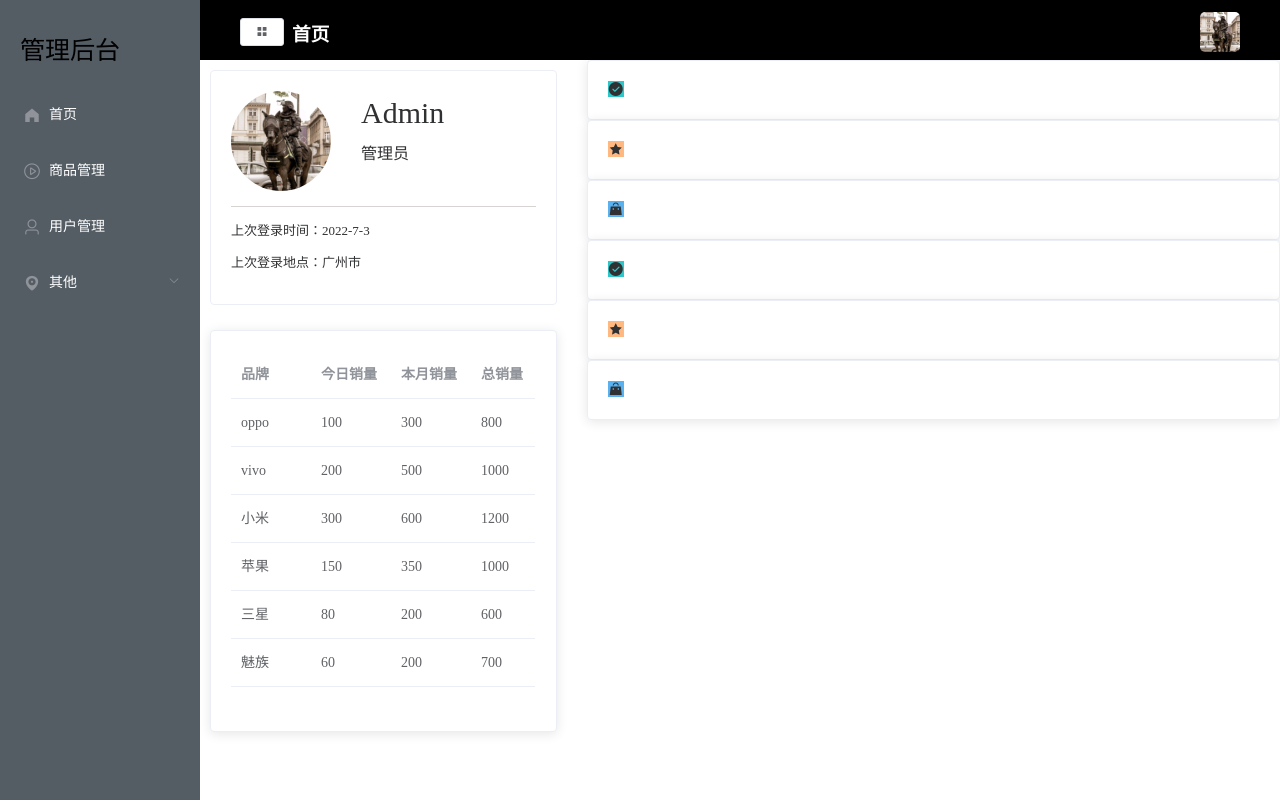
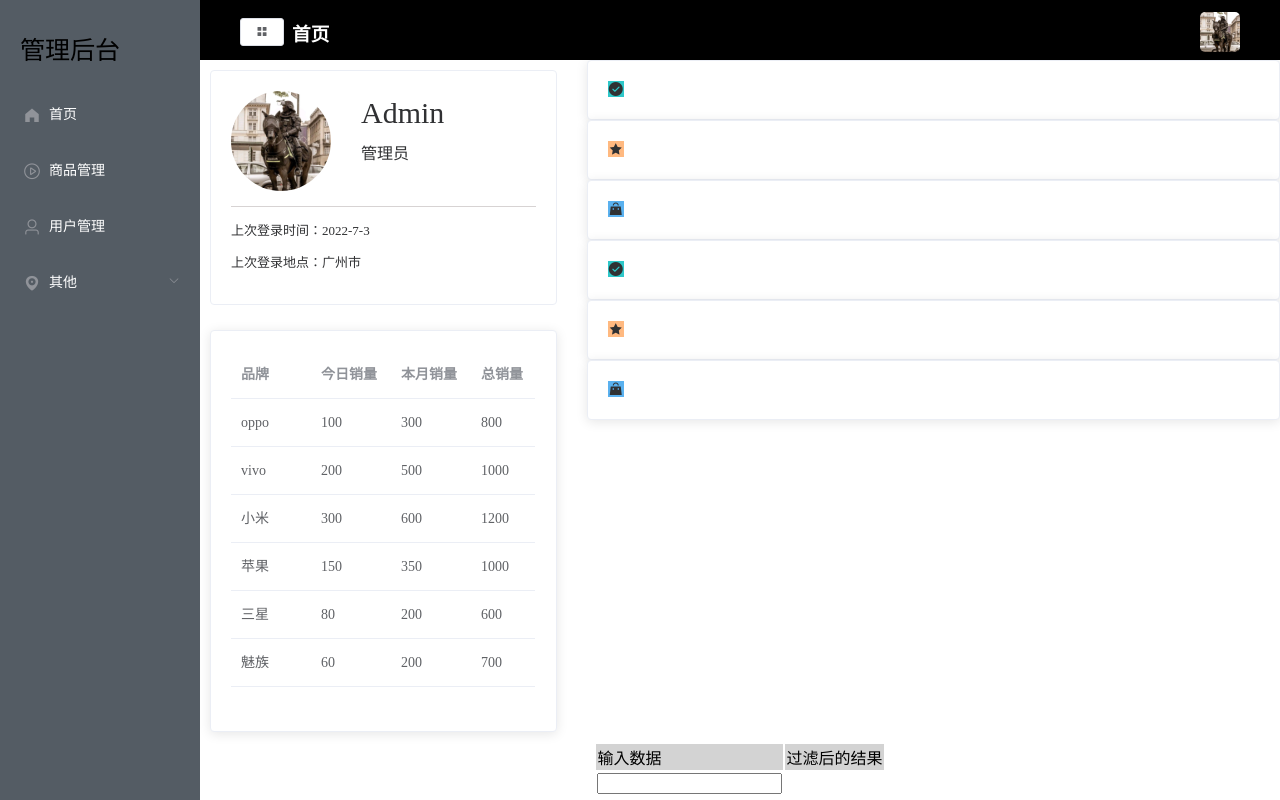
Before and after one commit to 34704366/manage_hm, a Vue app: page /home in a window 1280 px wide. Built offline with nearby package versions, Linux system fonts and the light colour scheme.

Commit message:
10/12 learning 添加过滤器和自定义指令

```diff
--- a/views/Home/index.vue
+++ b/views/Home/index.vue
@@ -1,4 +1,5 @@
 <template>
+    <div>
         <el-row class="content" :gutter="20">
             <el-col :span="8" class="el-col-box">
                 <el-card shadow="hover">
@@ -35,6 +36,26 @@
 
             </el-col>
         </el-row>
+
+        <!-- 测试过滤器 -->
+        <div id="div1">
+            <table align="center" >
+                <tr class="firstLine">
+                    <td>输入数据</td>
+                    <td>过滤后的结果</td>
+                </tr>
+                <tr>
+                    <td align="center">
+                        <input v-model= "data"  />
+                    </td>
+                    <td align="center">
+                        {{ data|capitalize|capitalizeLastLetter }}
+                    </td>
+                </tr>
+            </table>
+        </div>
+        <div v-xart="{color:'blue'}">test</div>
+    </div>
 </template>
 <script>
 export default {
@@ -131,13 +152,53 @@ export default {
                     icon: 's-goods',
                     color: '#5ab1ef',
                 },
-            ]
+            ],
+
+            data: '',
 
 
 
         }
+    },
+
+    // 过滤器
+    filters: {
+        capitalize: value => {
+            // 如果value不存在
+            if (!value || value == undefined) {
+                return " "
+            }
+            let result = value.charAt(0).toUpperCase() + value.substring(1)
+            return result;
+        },
+        capitalizeLastLetter: value => {
+            // 如果value不存在
+            if (!value || value == undefined) {
+                return " "
+            }
+            value = value.toString();
+            return value.substring(0, value.length - 1) + value.charAt(value.length - 1).toUpperCase();
+        }
+
     }
 }
+
+import Vue from 'vue'
+
+// 自定义指令，第一个参数是dom对象，第二个参数用来接收参数，参数存在binding.value
+Vue.directive('xart',{
+    // 自定义指令的钩子函数
+    bind: function (el, binding, vnode) {
+        console.log(el, binding, vnode)
+      },
+}, function (el, binding) {
+
+	el.innerHTML = el.innerHTML + '—— 自定义指令( v-xart ) '
+    console.log(binding.value)
+	el.style.color = binding.value.color;
+
+
+})
 </script>
 
 
@@ -178,4 +239,8 @@ export default {
 .content .el-col-box .loginInfo >p {
     font-size: 13px;
 }
+
+tr.firstLine{
+    background-color: lightGray;
+}
 </style>
```
Lines whose indentation alone changed are shown as unchanged.
